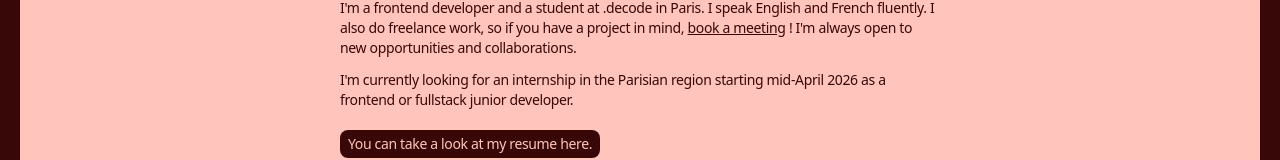
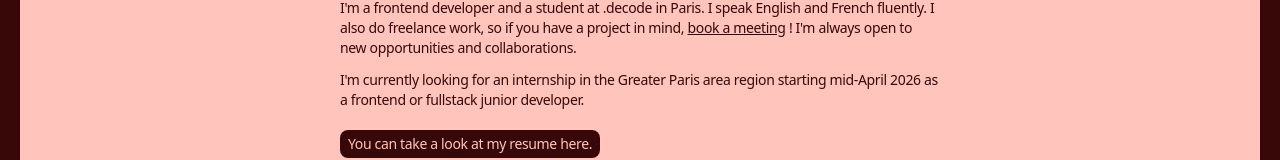
Before and after one commit to aaimeraud/fortunedaniel.com, a Next.js app: page / in a window 1280 px wide. Shown: the part 277-437 px from the top of the page. Built offline with nearby package versions, Linux system fonts and the light colour scheme.

Commit message:
:pencil2: fixed typos

```diff
--- a/app/components/home/AboutMe.tsx
+++ b/app/components/home/AboutMe.tsx
@@ -15,7 +15,7 @@ export default function AboutMe() {
         </p>
         <p className="text-sm tracking-tight">
           I&apos;m currently {Daniel.news.toLowerCase()} in the{" "}
-          Parisian region starting mid-April 2026 as a{" "}
+          Greater Paris area region starting mid-April 2026 as a{" "}
           frontend or fullstack junior developer.
         </p>
         <a
```
